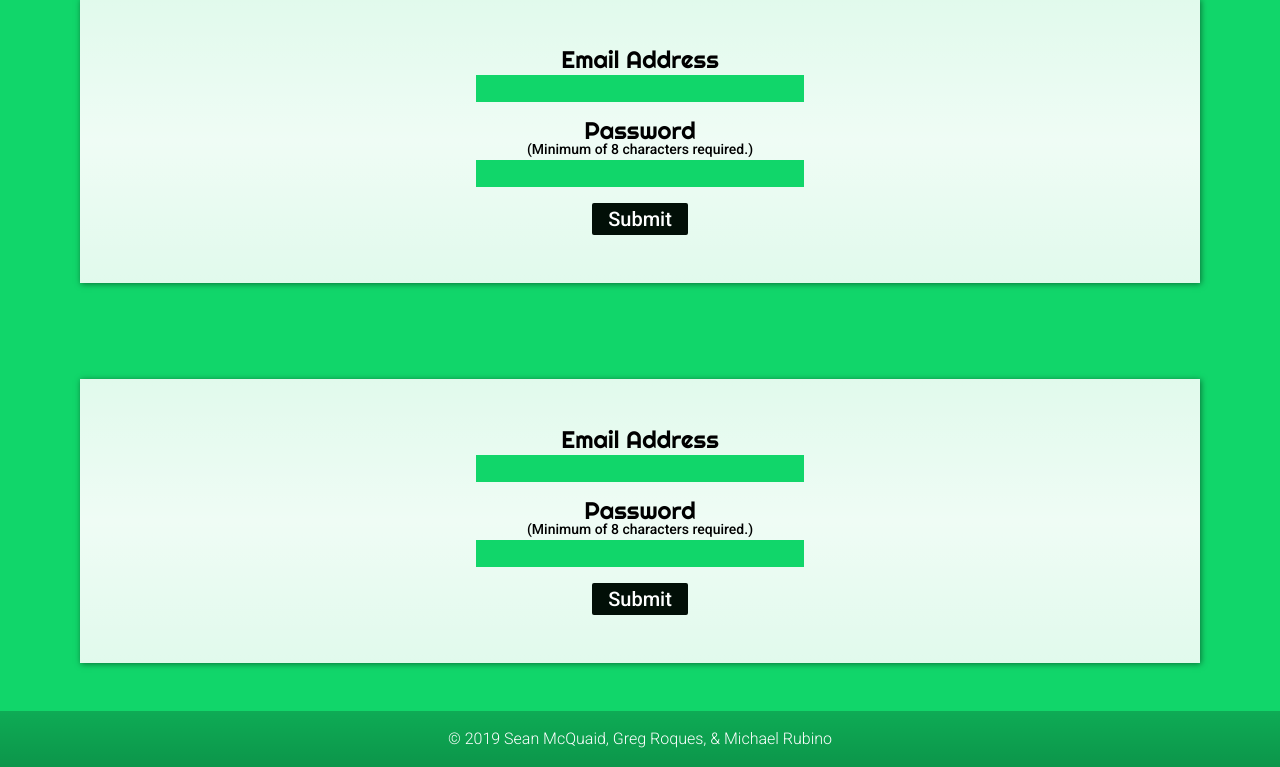
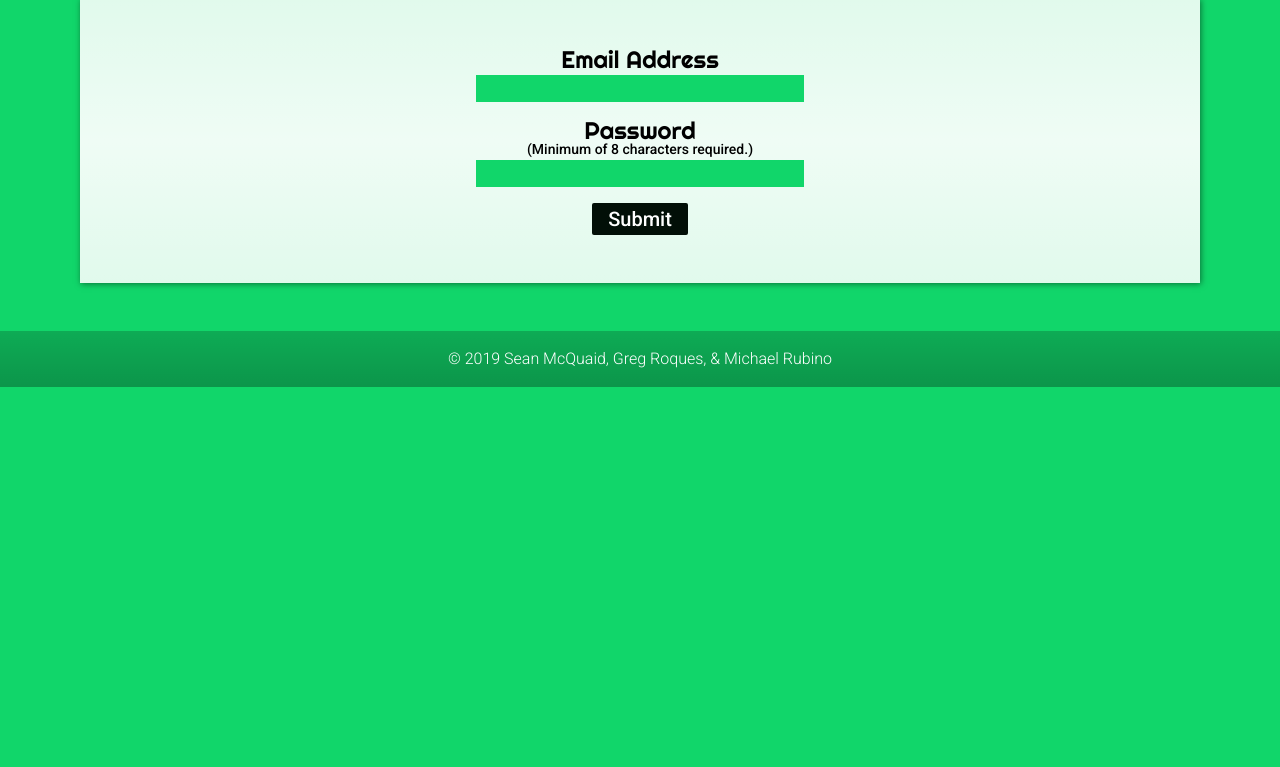
Before and after one commit to GregRoques/DIETactics, a Node server app: page /login in a window 1280 px wide. Shown: the part 465-1232 px from the top of the page. After the commit the page ends 852 px from the top, so only its background shows below. Run offline with Node 20, Linux system fonts and the light colour scheme.

Commit message:
fixed duplicates

```diff
--- a/views/login.ejs
+++ b/views/login.ejs
@@ -35,18 +35,6 @@
         </form>
     </div>
 
-    <div class="error-message">
-        <h2><%-msg%></h2>
-    </div>
-    <form class="login-form" method="post" action="/login/loginProcess">
-        <label for="email">Email Address</label>
-        <input class="text-input" type="text" name="email" />
-        <label for="password">Password</label>
-        <span>(Minimum of 8 characters required.)</span>
-        <input class="text-input" type="password" name="password" />
-        <input class="btn-input" type="submit"/>
-    </form>
-
     <% include footer.ejs %>
     <script src="https://cdnjs.cloudflare.com/ajax/libs/jquery/3.3.1/jquery.min.js"></script>
     <script src="/scripts/scripts.js"></script>
```
